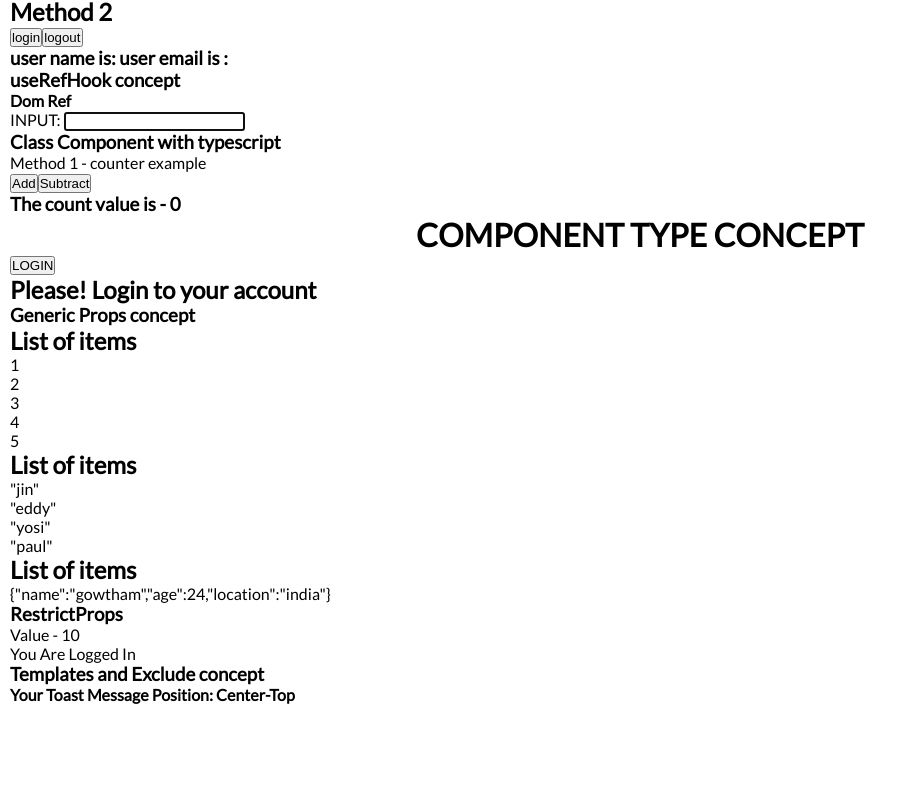
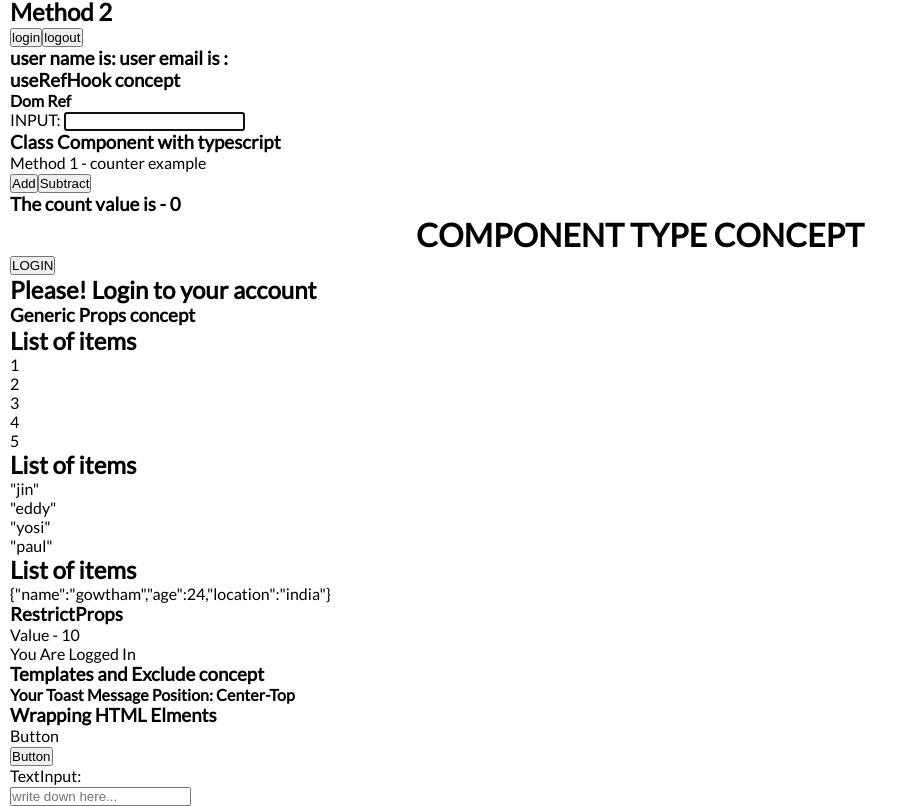
Before and after one commit to Stylish-Developer/React-Ts-beginnerToIntermediate, a React (Create React App) app: page / in a window 1280 px wide. Shown: the part 1192-1998 px from the top of the page, without its empty margins (0-918 px from the left). Before the commit the page ends 1896 px from the top, so only its background shows below. Built offline with nearby package versions, Linux system fonts and the light colour scheme.

Commit message:
wrapping html  elements concept workouted

```diff
--- a/src/App.tsx
+++ b/src/App.tsx
@@ -10,6 +10,7 @@ import RestrictProps from "./components/restrict-props";
 import StyleProps from "./components/style-props";
 import TempExclude from "./components/temp-exclude";
 import TypingProps from "./components/typing-props";
+import WrappingHtml from "./components/wrapping-html";
 
 // -- ROOT COMPONENT
 const App = () => {
@@ -28,6 +29,7 @@ const App = () => {
         <Generic />
         <RestrictProps />
         <TempExclude />
+        <WrappingHtml />
       </div>
     </>
   );
--- /dev/null
+++ b/src/components/wrapping-html/Button.tsx
@@ -0,0 +1,19 @@
+// -- type
+type ButtonProps = {
+  children: string;
+  variant: "primary" | "secondary";
+} & React.ComponentProps<"button">;
+
+const Button = ({ children, variant, ...rest }: ButtonProps) => {
+  return (
+    <>
+      <label htmlFor="wood">Button</label>
+      <br />
+      <button className={`classname-with-${variant}`} {...rest} id="wood">
+        {children}
+      </button>
+    </>
+  );
+};
+
+export default Button;
--- /dev/null
+++ b/src/components/wrapping-html/Input.tsx
@@ -0,0 +1,14 @@
+// -- types
+type Props = React.ComponentProps<"input">;
+const Input = (props: Props) => {
+  return (
+    <>
+      <br />
+      <label htmlFor="textinput">TextInput:</label>
+      <br />
+      <input id="textinput" {...props} />
+    </>
+  );
+};
+
+export default Input;
--- /dev/null
+++ b/src/components/wrapping-html/WrappingHtml.tsx
@@ -0,0 +1,15 @@
+import Button from "./Button";
+import Input from "./Input";
+
+const WrappingElement = () => {
+  return (
+    <>
+      <Button variant="primary" onClick={ () => console.log('Clicked') }>
+        Button
+      </Button>
+      <Input placeholder="write down here..."/>
+    </>
+  );
+};
+
+export default WrappingElement;
--- /dev/null
+++ b/src/components/wrapping-html/index.tsx
@@ -0,0 +1,13 @@
+import WrappingElement from "./WrappingHtml";
+
+// -- Wrapping HTML Elements
+const WrappingHtml = () => {
+  return (
+    <>
+      <h3>Wrapping HTML Elments</h3>
+      <WrappingElement />
+    </>
+  );
+};
+
+export default WrappingHtml;
```
